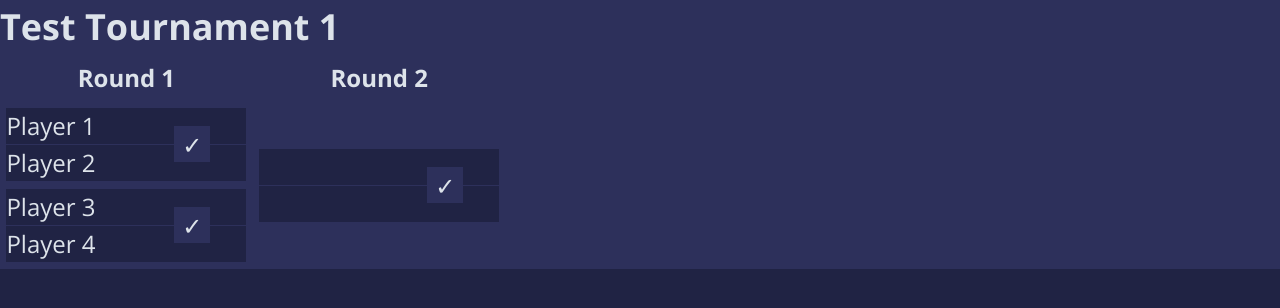
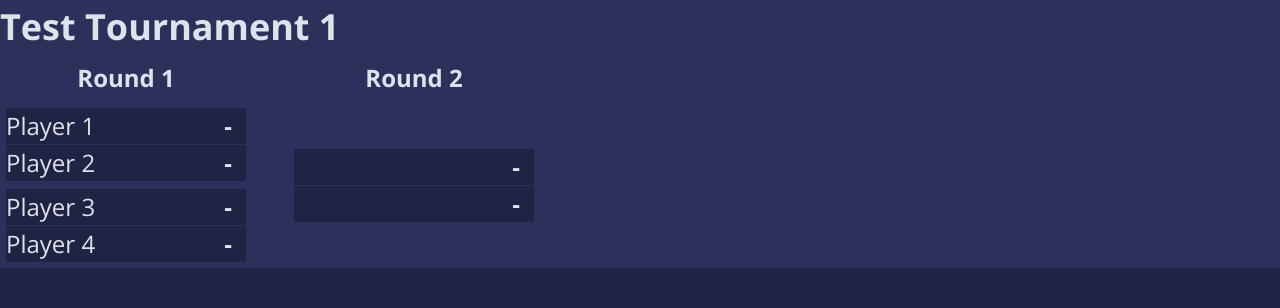
Before and after one commit to zylvve/tournament-manager-proto, a React (Vite) app: page / in a window 1280 px wide. Shown: the top 308 px of the page. Built offline with nearby package versions, Linux system fonts and the light colour scheme.

Commit message:
Implement a container for score display and input

```diff
--- a/src/App.tsx
+++ b/src/App.tsx
@@ -4,7 +4,7 @@ import styles from './App.module.css'
 const App = () => {
   return (
     <div data-theme="dark" className={styles.app}>
-      <Tournament/>
+      <Tournament tournamentId={1}/>
     </div>
   )
 }
--- a/src/features/tournament/components/bracket/Bracket.module.css
+++ b/src/features/tournament/components/bracket/Bracket.module.css
@@ -3,6 +3,6 @@
 .bracket {
   display: flex;
 
-  padding: 0.4rem;
-  gap: 0.8rem;
+  padding: 0.25em;
+  gap: 2em;
 }
--- a/src/features/tournament/components/match/Match.module.css
+++ b/src/features/tournament/components/match/Match.module.css
@@ -33,6 +33,11 @@
   color: var(--color-primary-text);
 }
 
+.score_input {
+  height: 100%;
+  border: 3px solid var(--color-primary-text);
+}
+
 .result_W {
   background-color: var(--color-result-w);
 }
@@ -45,16 +50,17 @@
   background-color: var(--color-result-l);
 }
 
-.confirm_button {
+.input_form {
+  position: relative;
+}
+
+.submit_score_btn {
   position: absolute;
 
   width: 1.5em;
   height: 1.5em;
 
-  top: 0.75em;
-  right: 1.5em;
-
-  background-color: var(--color-secondary-bg);
+  background-color: var(--color-primary-bg);
   color: var(--color-primary-text);
 
   border: none;
--- a/src/features/tournament/components/match/MatchContainer.tsx
+++ b/src/features/tournament/components/match/MatchContainer.tsx
@@ -1,46 +1,30 @@
 import styles from './Match.module.css'
-import type { Match, UpdateMatchPayload } from '../../tournamentTypes'
+import type { Match,  } from '../../tournamentTypes'
 import RecordContainer from './RecordContainer';
-import { type ChangeEventHandler, useState } from 'react';
-import { useAppDispatch } from '../../../../app/hooks';
-import { updateMatch } from '../../tournamentSlice';
+import { createContext } from 'react';
 
 interface MatchContainerProps {
   match: Match;
 }
 
+export const MatchContext = createContext(0);
+
 const MatchContainer = ({match}: MatchContainerProps) => {
-  const dispatch = useAppDispatch();
-
   const RecordContainers = [];
-  const [inputValues, setInputValues] = useState({});
 
   let key = 0;
   for (let record of match.records) {
-    const updateInputValue: ChangeEventHandler<HTMLInputElement> = (event) => {
-      setInputValues({
-        ...inputValues,
-        [record.participantId ?? ""]: event.target.value,
-      })
-    };
     RecordContainers.push(
-      <RecordContainer record={record} onChange={updateInputValue} key={++key}/>
+      <RecordContainer record={record} key={++key}/>
     )
   }
 
-  const confirm = () => {
-    const payload: UpdateMatchPayload = {
-      matchId: match.id,
-      scores: inputValues,
-    }
-    dispatch(updateMatch(payload))
-  }
-
   return (
-    <div className={styles.match}>
-      {RecordContainers}
-      <button className={styles.confirm_button} onClick={confirm}>✓</button>
-    </div>
+    <MatchContext.Provider value={match.id}>
+      <div className={styles.match}>
+        {RecordContainers}
+      </div>
+    </MatchContext.Provider>
   )
 }
 
--- a/src/features/tournament/components/match/RecordContainer.tsx
+++ b/src/features/tournament/components/match/RecordContainer.tsx
@@ -2,14 +2,13 @@ import type { Record } from "../../tournamentTypes"
 import { selectParticipants } from '../../tournamentSlice';
 import { useAppSelector } from '../../../../app/hooks';
 import styles from './Match.module.css'
-import type { ChangeEventHandler } from "react";
+import ScoreContainer from "./ScoreContainer";
 
 interface RecordContainerProps {
   record: Record,
-  onChange: ChangeEventHandler<HTMLInputElement>;
 }
 
-const RecordContainer = ({record, onChange}: RecordContainerProps) => {
+const RecordContainer = ({record}: RecordContainerProps) => {
   const participants = useAppSelector(selectParticipants);
 
   return (
@@ -17,10 +16,7 @@ const RecordContainer = ({record, onChange}: RecordContainerProps) => {
       <div className={styles.name}>
         {record.participantId ? participants.byId[record.participantId].name : ""}
       </div>
-      <input value={record.score} onChange={onChange} className={`
-        ${styles.score}
-        ${styles[`result_${record.result}`]}
-      `} />
+      <ScoreContainer record={record}/>
     </div>
   )
 }
--- /dev/null
+++ b/src/features/tournament/components/match/ScoreContainer.tsx
@@ -0,0 +1,50 @@
+import { type FormEventHandler, useContext, useState } from "react"
+import type { Record, UpdateScorePayload } from "../../tournamentTypes"
+import { useAppDispatch } from "../../../../app/hooks";
+import { updateScore } from "../../tournamentSlice";
+import { TournamentContext } from "../tournament/Tournament";
+import { MatchContext } from "./MatchContainer";
+import styles from './Match.module.css';
+
+interface ScoreContainerProps {
+  record: Record,
+}
+
+const ScoreContainer = ({ record }: ScoreContainerProps) => {
+  const dispatch = useAppDispatch();
+
+  const [tempScore, setTempScore] = useState<string>("-");
+  const [isWriteable, setIsWriteable] = useState<boolean>(false);
+
+  const tournamentId = useContext(TournamentContext);
+  const matchId = useContext(MatchContext);
+
+  const submitInput: FormEventHandler = (event) => {
+    event.preventDefault();
+    if (record.participantId === undefined) return;
+
+    setIsWriteable(false);
+    const payload: UpdateScorePayload = {
+      tournamentId,
+      matchId,
+      participantId: record.participantId,
+      score: Number(tempScore),
+    }
+
+    dispatch(updateScore(payload));
+  }
+
+  return (
+    isWriteable ?
+      <form onSubmit={submitInput} className={styles.input_form}>
+        <input onChange={(event) => setTempScore(event.target.value)} className={`${styles.score} ${styles.score_input}`}/>
+        <button className={styles.submit_score_btn}>✓</button>
+      </form>
+      :
+      <div onClick={() => setIsWriteable(true)} className={styles.score}>
+        {tempScore}
+      </div>
+  )
+}
+
+export default ScoreContainer
--- a/src/features/tournament/components/tournament/Tournament.tsx
+++ b/src/features/tournament/components/tournament/Tournament.tsx
@@ -2,15 +2,24 @@ import { useAppSelector } from "../../../../app/hooks"
 import BracketContainer from "../bracket/BracketContainer"
 import { selectName } from "../../tournamentSlice"
 import styles from './Tournament.module.css'
+import { createContext } from "react"
 
-const Tournament = () => {
+interface TournamentProps {
+  tournamentId: number;
+}
+
+export const TournamentContext = createContext(0);
+
+const Tournament = ({tournamentId}: TournamentProps) => {
   const name = useAppSelector(selectName);
 
   return (
-    <div className={styles.tournament}>
-      <h2>{name}</h2>
-      <BracketContainer/>
-    </div>
+    <TournamentContext.Provider value={tournamentId}>
+      <div className={styles.tournament}>
+        <h2>{name}</h2>
+        <BracketContainer/>
+      </div>
+    </TournamentContext.Provider>
   )
 }
 
--- a/src/features/tournament/tournamentSlice.ts
+++ b/src/features/tournament/tournamentSlice.ts
@@ -1,6 +1,6 @@
 import { createSlice, type PayloadAction } from "@reduxjs/toolkit";
 import { mockTournaments } from "./mockTournaments";
-import type { UpdateMatchPayload } from "./tournamentTypes";
+import type { UpdateScorePayload } from "./tournamentTypes";
 import {findRecordByAdvanceFrom } from "./tournamentHelpers";
 
 const initialState = mockTournaments;
@@ -9,42 +9,11 @@ export const tournamentSlice = createSlice({
   name: "tournaments",
   initialState,
   reducers: {
-    updateMatch: (state, action: PayloadAction<UpdateMatchPayload>) => {
-      const findMatchById = (id: number) => (state.byId[1].matches.byId[id]);
-
-      const match = findMatchById(action.payload.matchId);
-      if (match === undefined) return;
-
-      let winnerRecord;
-      let isComplete = true;
-      for (const record of match.records) {
-        record.score = action.payload.scores[record.participantId!] ?? record.score;
-        if (isComplete && record.score === undefined) {
-          isComplete = false;
-        }
-        if (!isComplete) continue;
-        if (!winnerRecord) winnerRecord = record;
-        else {
-          if (record.score! > winnerRecord.score!) winnerRecord = record;
-        }
-      }
-      match.isComplete = isComplete;
-      if (!isComplete) return;
-
-      for (const record of match.records) {
-        record.result = (record === winnerRecord) ? 'W' : 'L';
-      }
-
-      const winnerId = winnerRecord?.participantId;
-      const winnerAdvancesTo = match.advanceTo;
-      if (winnerAdvancesTo === undefined) return;
-
-      const nextMatch = findMatchById(winnerAdvancesTo);
-      if (nextMatch === undefined) return;
-
-      const updatedRecord = findRecordByAdvanceFrom(match.id, nextMatch);
-      if (updatedRecord === undefined) return;
-      updatedRecord.participantId = winnerId;
+    updateScore: (state, action: PayloadAction<UpdateScorePayload>) => {
+      const { tournamentId, matchId, participantId, score } = action.payload;
+      const record = state.byId[tournamentId].matches.byId[matchId].records.find(record => record.participantId === participantId);
+      if (record === undefined) return;
+      record.score = score;
     }
   },
   selectors: {
@@ -56,4 +25,4 @@ export const tournamentSlice = createSlice({
 })
 
 export const { selectParticipants, selectRounds, selectName, selectMatches } = tournamentSlice.selectors
-export const { updateMatch } = tournamentSlice.actions
+export const { updateScore } = tournamentSlice.actions
--- a/src/features/tournament/tournamentTypes.ts
+++ b/src/features/tournament/tournamentTypes.ts
@@ -42,7 +42,9 @@ export interface Record {
 
 type Result = 'W' | 'D' | 'L'
 
-export interface UpdateMatchPayload {
+export interface UpdateScorePayload {
+  tournamentId: number;
   matchId: number;
-  scores: { [participantId: number]: number };
+  participantId: number;
+  score: number;
 }
```
